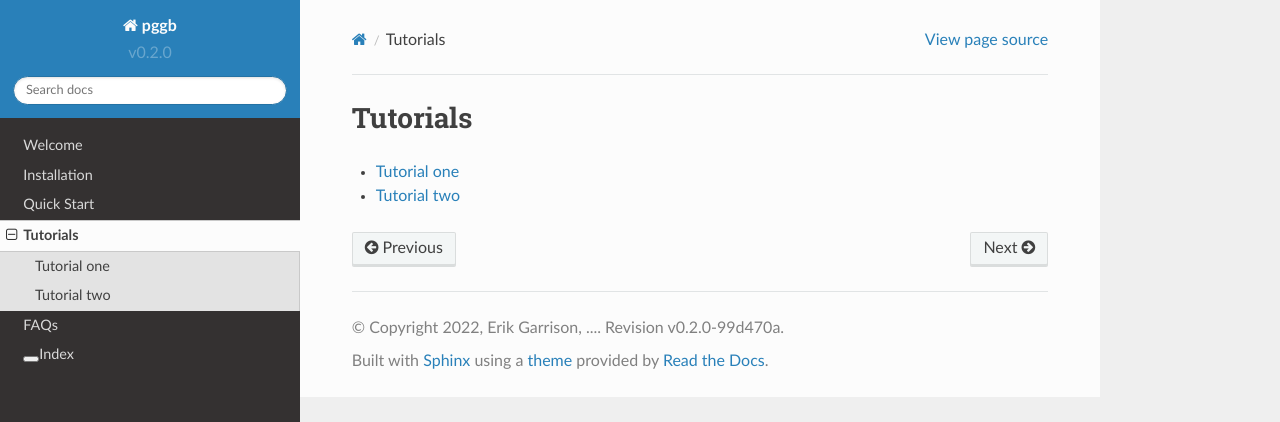
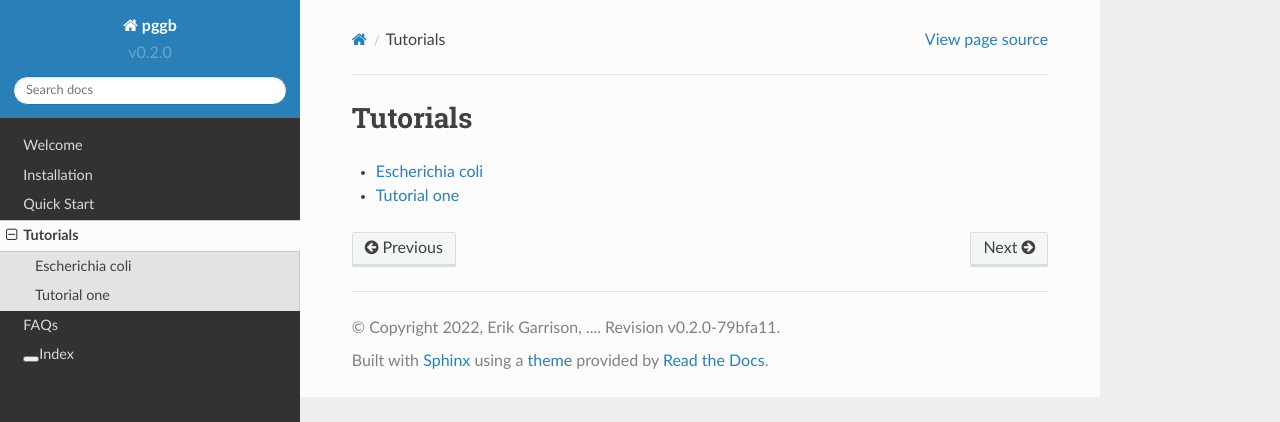
Before and after one commit to pangenome/pggb, a Sphinx documentation site: the page built from docs/rst/tutorials.rst, in a window 1280 px wide. Shown: the top 422 px of the page. Built offline with Sphinx 7.4.7 and the Read the Docs theme 2.0.0, drawn with Linux system fonts in a browser that asks for light colours.

Commit message:
example of data preparation with E. coli, following PanSN specification

```diff
--- a/docs/conf.py
+++ b/docs/conf.py
@@ -20,13 +20,13 @@ sys.path.insert(0, os.path.abspath('../lib/'))
 # -- Project information -----------------------------------------------------
 
 project = u'pggb'
-copyright = '2022, Erik Garrison, .... Revision v0.2.0-99d470a'
+copyright = '2022, Erik Garrison, .... Revision v0.2.0-79bfa11'
 author = u'Erik Garrison, ...'
 
 # The short X.Y version
 version = 'v0.2.0'
 # The full version, including alpha/beta/rc tags
-release = '99d470a'
+release = '79bfa11'
 
 
 # -- General configuration ---------------------------------------------------
--- a/docs/rst/tutorials.rst
+++ b/docs/rst/tutorials.rst
@@ -5,5 +5,5 @@ Tutorials
 .. toctree::
     :maxdepth: 1
 
+    tutorials/escherichia_coli
     tutorials/tutorial_one
-    tutorials/tutorial_two
```
Also changed, not shown: docs/rst/tutorials/escherichia_coli.rst (added, +49 -0 lines), docs/rst/tutorials/tutorial_two.rst (deleted, +0 -27 lines), 1 other file.
